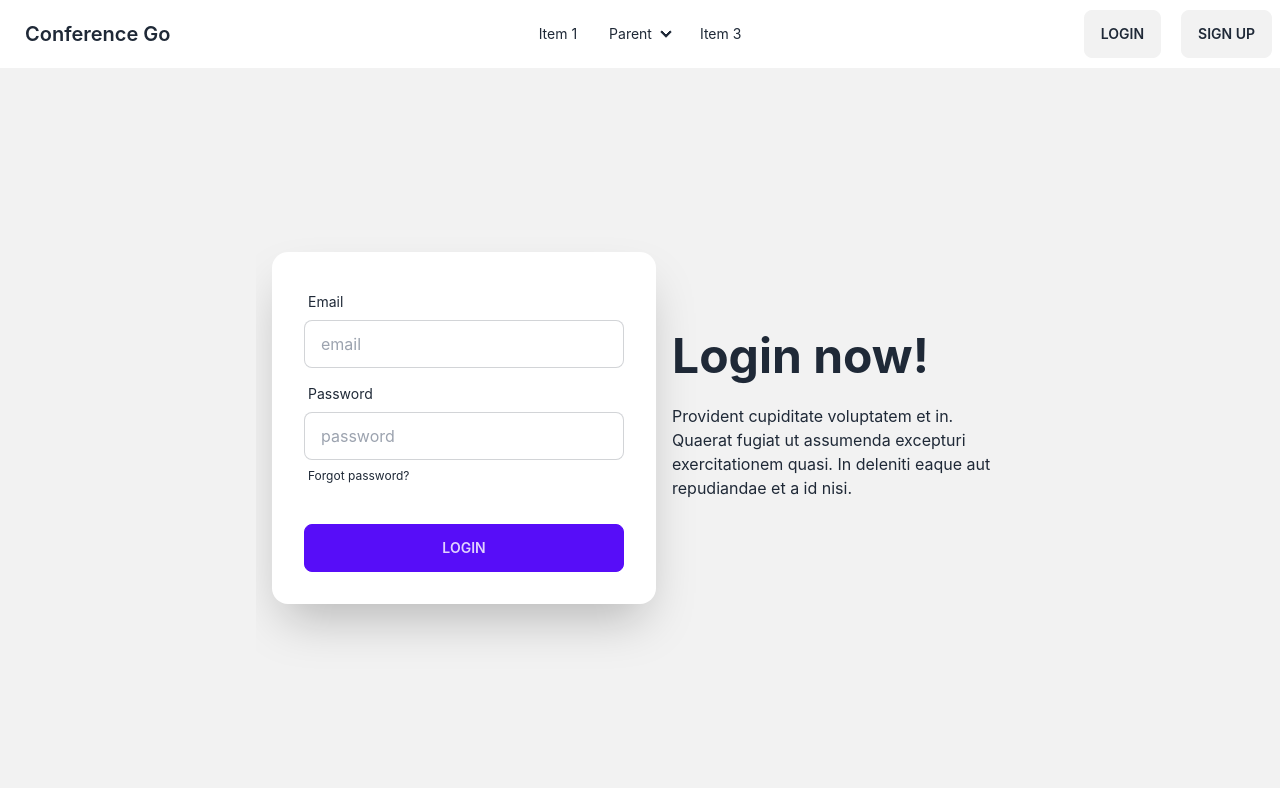
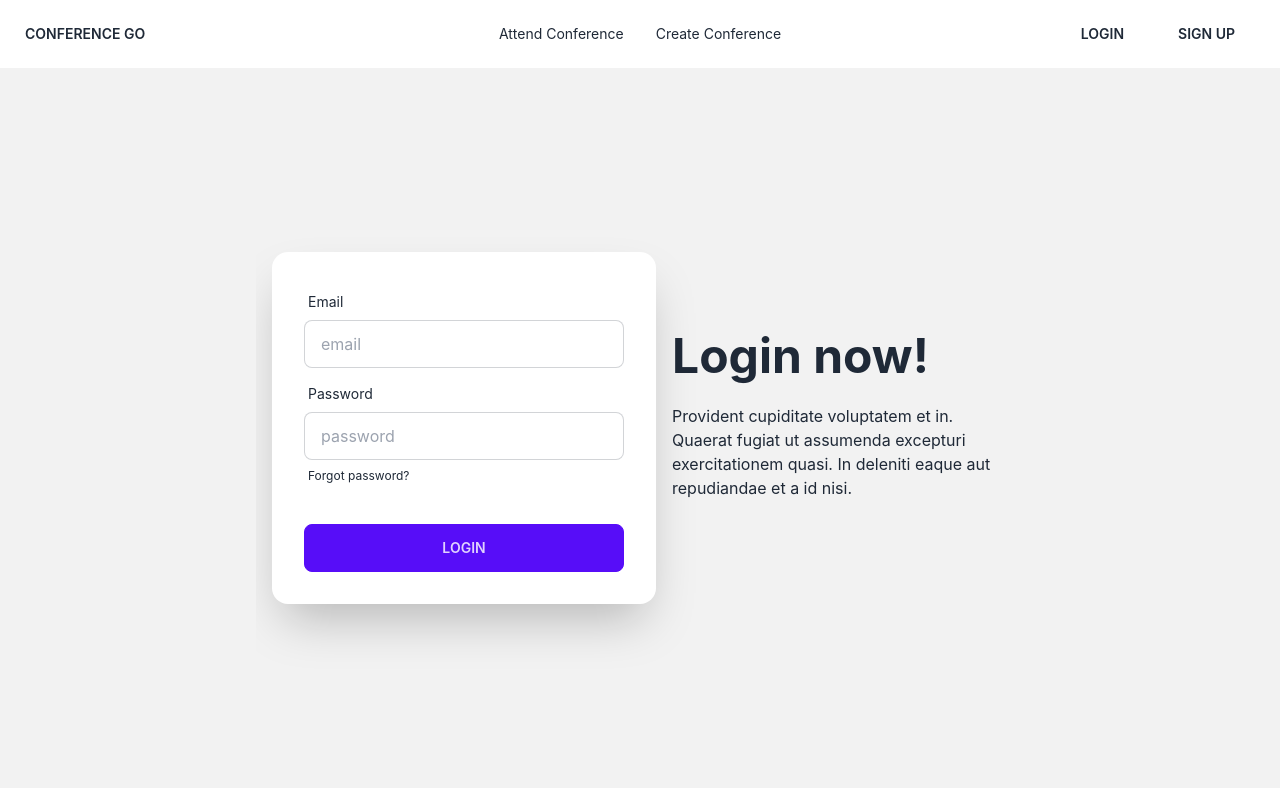
Before and after one commit to shadanamini/GatherHub, a React (Create React App) app: page /login in a window 1280 px wide. Built offline with nearby package versions, Linux system fonts and the light colour scheme.

Commit message:
made changes to the navigation bar

```diff
--- a/src/components/Navbar.js
+++ b/src/components/Navbar.js
@@ -9,37 +9,21 @@ const Navbar = () => {
                         <svg xmlns="http://www.w3.org/2000/svg" className="h-5 w-5" fill="none" viewBox="0 0 24 24" stroke="currentColor"><path strokeLinecap="round" strokeLinejoin="round" strokeWidth="2" d="M4 6h16M4 12h8m-8 6h16" /></svg>
                     </label>
                     <ul tabIndex={0} className="menu menu-sm dropdown-content mt-3 z-[1] p-2 shadow bg-base-100 rounded-box w-52">
-                        <li><a>Item 1</a></li>
-                        <li>
-                            <a>Parent</a>
-                            <ul className="p-2">
-                                <li><a>Submenu 1</a></li>
-                                <li><a>Submenu 2</a></li>
-                            </ul>
-                        </li>
-                        <li><a>Item 3</a></li>
+                        <li><a>Create Conference</a></li>
+                        <li><a>View Conferences</a></li>
                     </ul>
                 </div>
-                <Link to="/" className="btn btn-ghost normal-case text-xl">Conference Go</Link>
+                <Link to="/" className="btn btn-ghost normal-case text-sm">CONFERENCE GO</Link>
             </div>
             <div className="navbar-center hidden lg:flex">
                 <ul className="menu menu-horizontal px-1">
-                    <li><a>Item 1</a></li>
-                    <li tabIndex={0}>
-                        <details>
-                            <summary>Parent</summary>
-                            <ul className="p-2">
-                                <li><a>Submenu 1</a></li>
-                                <li><a>Submenu 2</a></li>
-                            </ul>
-                        </details>
-                    </li>
-                    <li><a>Item 3</a></li>
+                    <li><a>Attend Conference</a></li>
+                    <li><a>Create Conference</a></li>
                 </ul>
             </div>
             <div className="navbar-end">
-                <Link to="/login" className="btn mr-5">Login</Link>
-                <Link to="/signup" className="btn">Sign Up</Link>
+                <Link to="/login" className="btn btn-ghost normal-case text-sm mr-5">LOGIN</Link>
+                <Link to="/signup" className="btn btn-ghost normal-case text-sm mr-5">SIGN UP</Link>
             </div>
         </div>
     )
```
